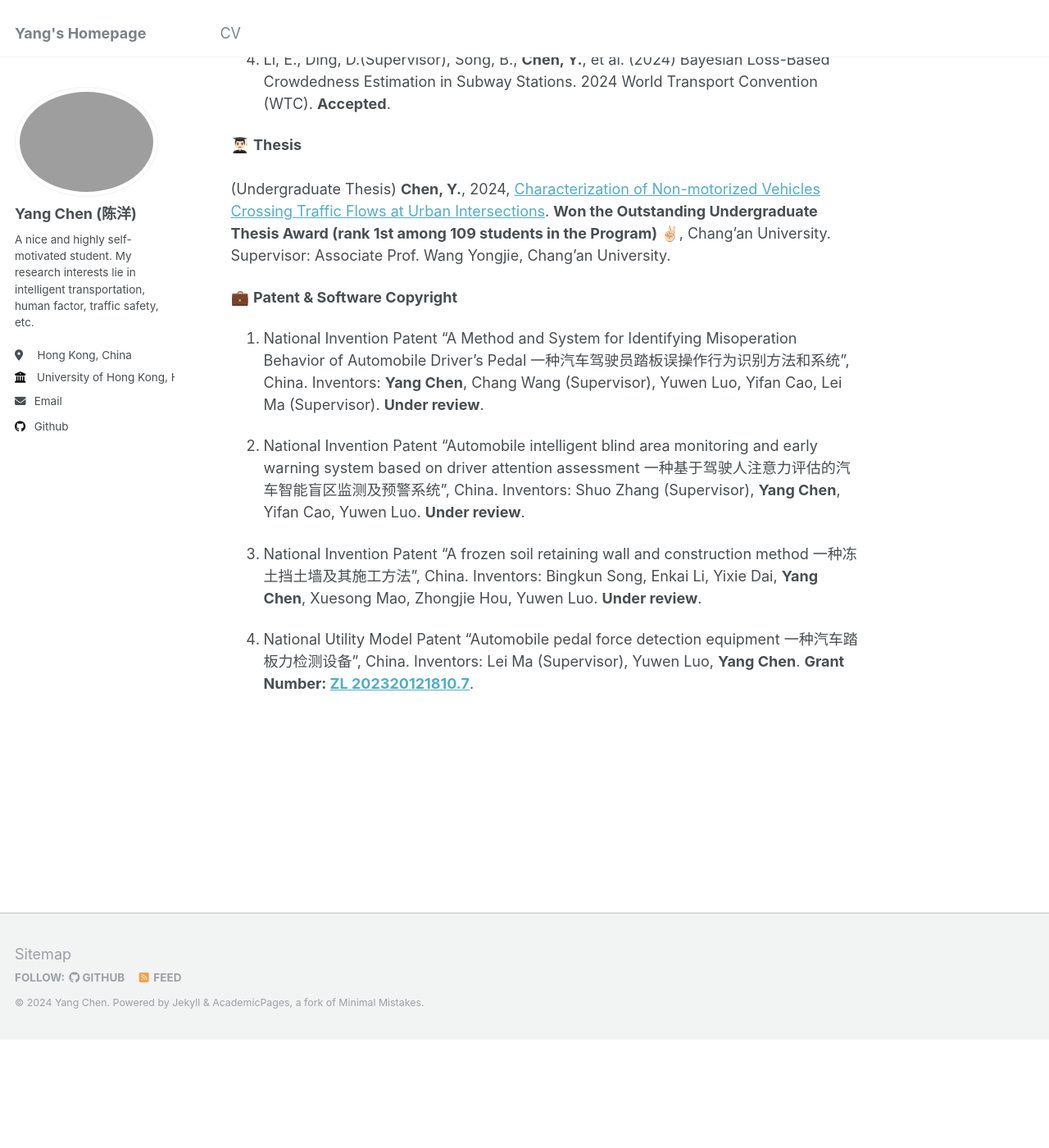
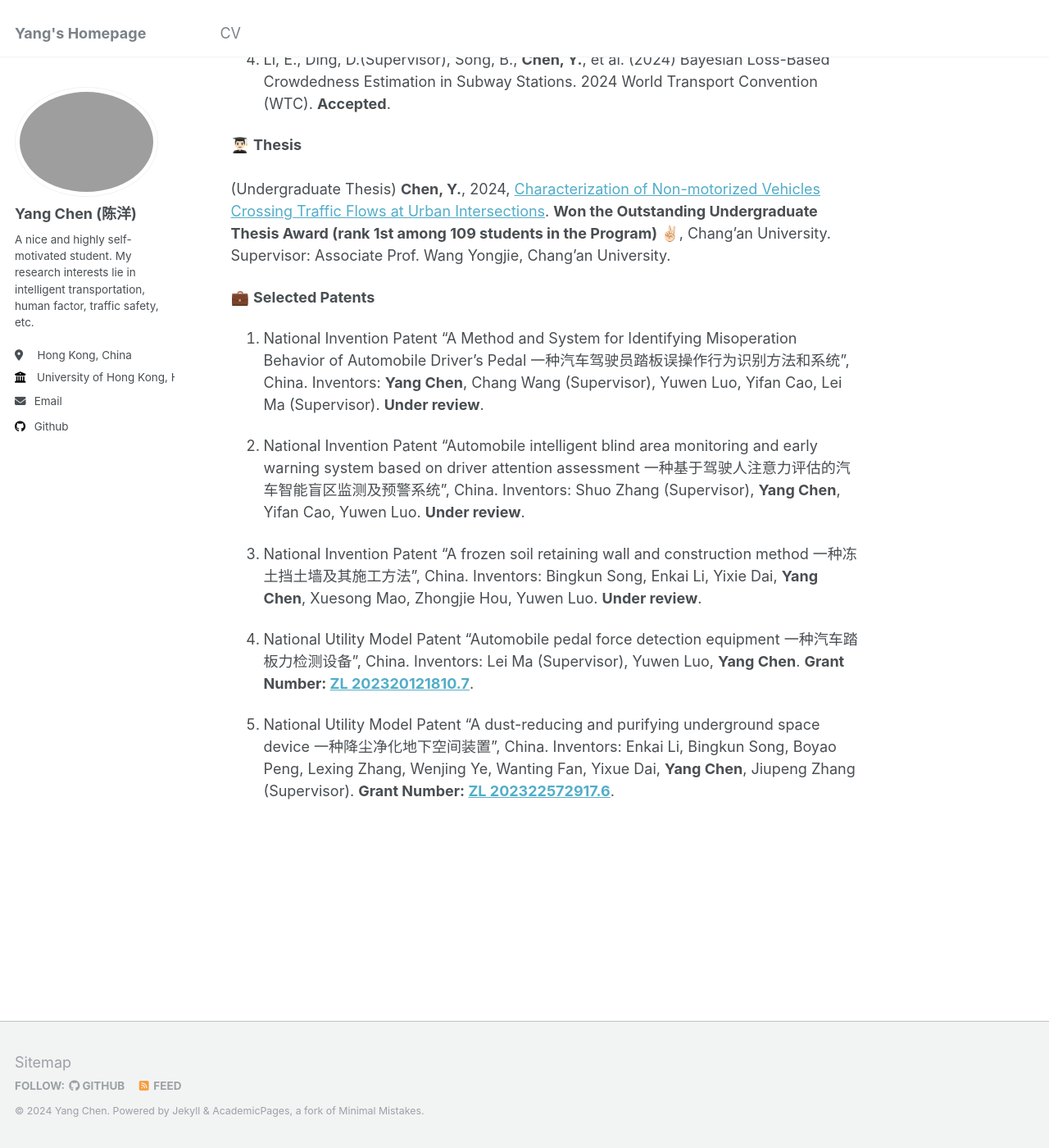
Before and after one commit to Sugar-eatingSheep/YangCHEN.github.io, a Jekyll site: the page built from _pages/about.md, in a window 1280 px wide and 1400 px high, scrolled down 3164 px. Shown: the whole window at 82% size. Built offline with Jekyll 4.4.1, drawn with Linux system fonts in a browser that asks for light colours; before the commit the page ends 4433 px from its top, so only the background shows below that.

Commit message:
Update about.md

```diff
--- a/_pages/about.md
+++ b/_pages/about.md
@@ -62,7 +62,7 @@ Publications
 <br />
 (Undergraduate Thesis) **Chen, Y.**, 2024, [Characterization of Non-motorized Vehicles Crossing Traffic Flows at Urban Intersections](https://sugar-eatingsheep.github.io/YangCHEN.github.io/files/本科毕设最终报告.pdf). **Won the Outstanding Undergraduate Thesis Award (rank 1st among 109 students in the Program) ✌🏻**, Chang’an University. Supervisor: Associate Prof. Wang Yongjie, Chang'an University.
 
-💼 **Patent & Software Copyright**
+💼 **Selected Patents**
 
 1. National Invention Patent "A Method and System for Identifying Misoperation Behavior of Automobile Driver's Pedal 一种汽车驾驶员踏板误操作行为识别方法和系统", China. Inventors: **Yang Chen**, Chang Wang (Supervisor), Yuwen Luo, Yifan Cao, Lei Ma (Supervisor). **Under review**.
 
@@ -71,3 +71,5 @@ Publications
 1. National Invention Patent "A frozen soil retaining wall and construction method 一种冻土挡土墙及其施工方法", China. Inventors: Bingkun Song, Enkai Li, Yixie Dai, **Yang Chen**, Xuesong Mao, Zhongjie Hou, Yuwen Luo. **Under review**.
 
 1. National Utility Model Patent "Automobile pedal force detection equipment 一种汽车踏板力检测设备", China. Inventors: Lei Ma (Supervisor), Yuwen Luo, **Yang Chen**. **Grant Number: [ZL 202320121810.7](https://sugar-eatingsheep.github.io/YangCHEN.github.io/files/一种汽车踏板力检测设备-证书(1).pdf)**.
+
+1. National Utility Model Patent "A dust-reducing and purifying underground space device 一种降尘净化地下空间装置", China. Inventors: Enkai Li, Bingkun Song, Boyao Peng, Lexing Zhang, Wenjing Ye, Wanting Fan, Yixue Dai, **Yang Chen**, Jiupeng Zhang (Supervisor). **Grant Number: [ZL 202322572917.6](https://sugar-eatingsheep.github.io/YangCHEN.github.io/files/一种降尘净化地下空间装置PS23244-2023225729176长安大学-实用新型专利证书.pdf)**.
```
